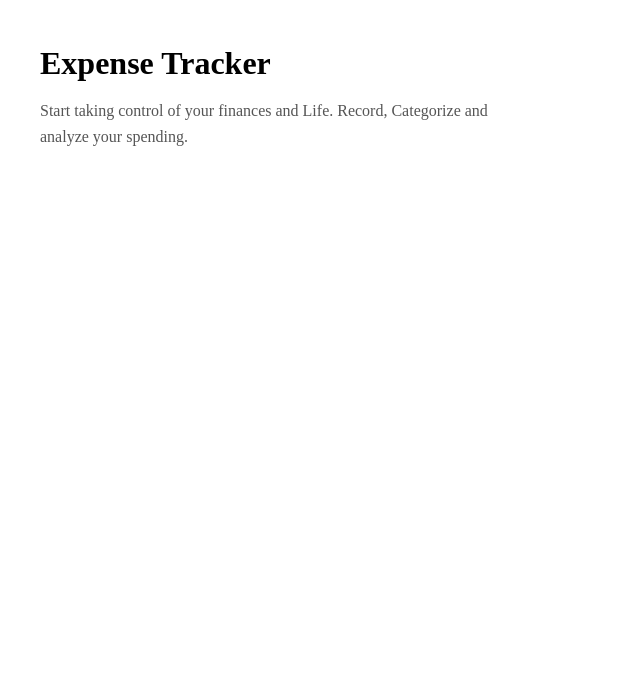
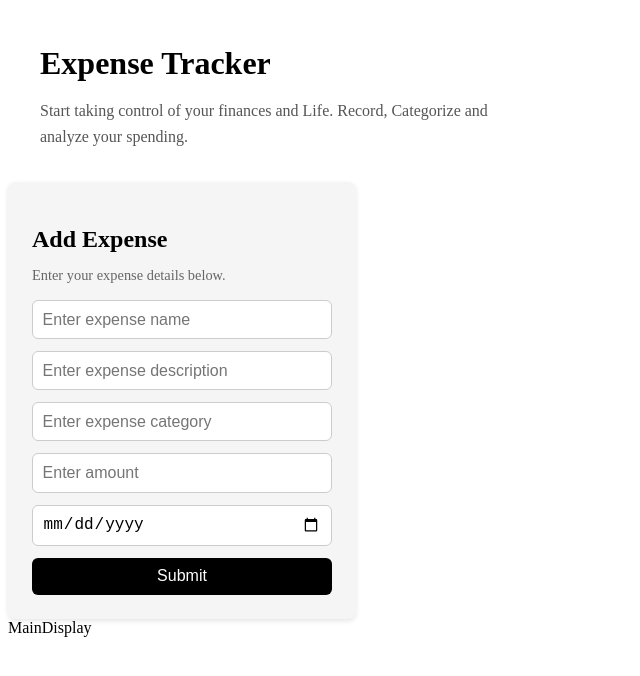
Before and after one commit to VanAug/expense_tracker, a React (Vite) app: page / in a window 1280 px wide. Shown: the top 676 px of the page, without its empty margins (0-640 px from the left). Built offline with nearby package versions, Linux system fonts and the light colour scheme.

Commit message:
Add Expense basic jsx and css

```diff
--- a/src/App.css
+++ b/src/App.css
@@ -18,3 +18,51 @@
     max-width: 500px;
     line-height: 1.6;
 }
+
+.add-expense {
+  width: 300px;
+  padding: 1.5rem;
+  background-color: #f5f5f5;
+  border-radius: 8px;
+  box-shadow: 0 2px 5px rgba(0, 0, 0, 0.1);
+}
+
+.add-expense h2 {
+  font-size: 1.5rem;
+  margin-bottom: 0.5rem;
+}
+
+.add-expense p {
+  font-size: 0.9rem;
+  color: #666;
+  margin-bottom: 1rem;
+}
+
+.expense-form {
+  display: flex;
+  flex-direction: column;
+  gap: 0.75rem;
+}
+
+.expense-form input {
+  padding: 0.6rem;
+  font-size: 1rem;
+  border: 1px solid #ccc;
+  border-radius: 6px;
+  outline-color: #444;
+}
+
+.expense-form button {
+  padding: 0.6rem;
+  font-size: 1rem;
+  background-color: #000;
+  color: #fff;
+  border: none;
+  border-radius: 6px;
+  cursor: pointer;
+  transition: background 0.3s ease;
+}
+
+.expense-form button:hover {
+  background-color: #333;
+}
--- a/src/App.jsx
+++ b/src/App.jsx
@@ -1,11 +1,15 @@
+import './App.css'
 import React from 'react'
 import Navbar from './components/Navbar'
-import './App.css'
+import AddExpense from './components/AddExpense'
+import MainDisplay from './components/MainDisplay'
 
 function App() {
   return (
     <div>
       <Navbar />
+      <AddExpense />
+      <MainDisplay />
     </div>
   )
 }
--- /dev/null
+++ b/src/components/AddExpense.jsx
@@ -0,0 +1,21 @@
+import React from 'react'
+
+function AddExpense() {
+  return (
+    <div className="add-expense">
+      <h2>Add Expense</h2>
+      <p>Enter your expense details below.</p>
+
+      <form className="expense-form">
+        <input type="text" placeholder="Enter expense name" />
+        <input type="text" placeholder="Enter expense description" />
+        <input type="text" placeholder="Enter expense category" />
+        <input type="number" placeholder="Enter amount" />
+        <input type="date" />
+        <button type="submit">Submit</button>
+      </form>
+    </div>
+  )
+}
+
+export default AddExpense
```
Also changed, not shown: src/components/LeftNavbar.jsx (deleted, +0 -9 lines).
